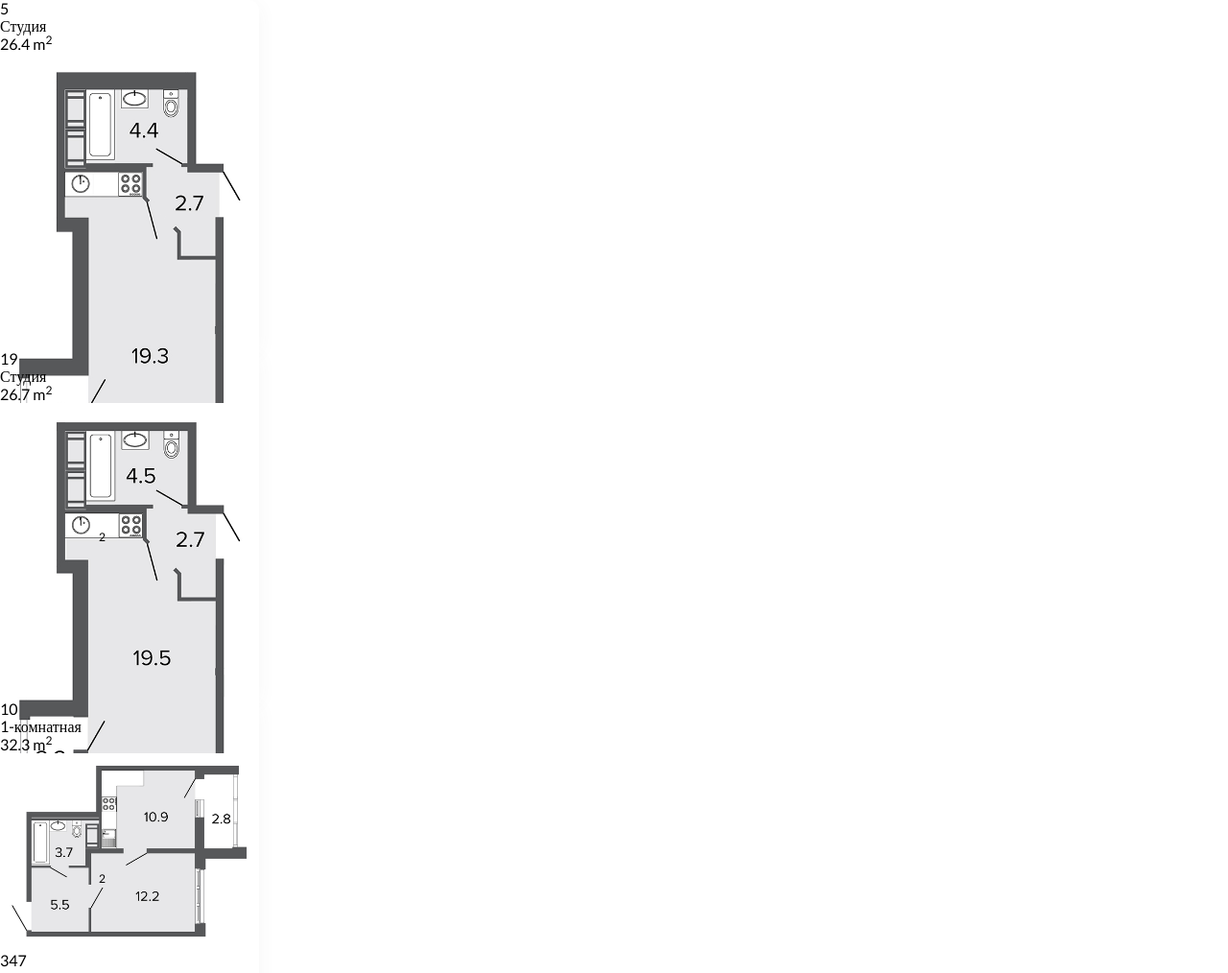
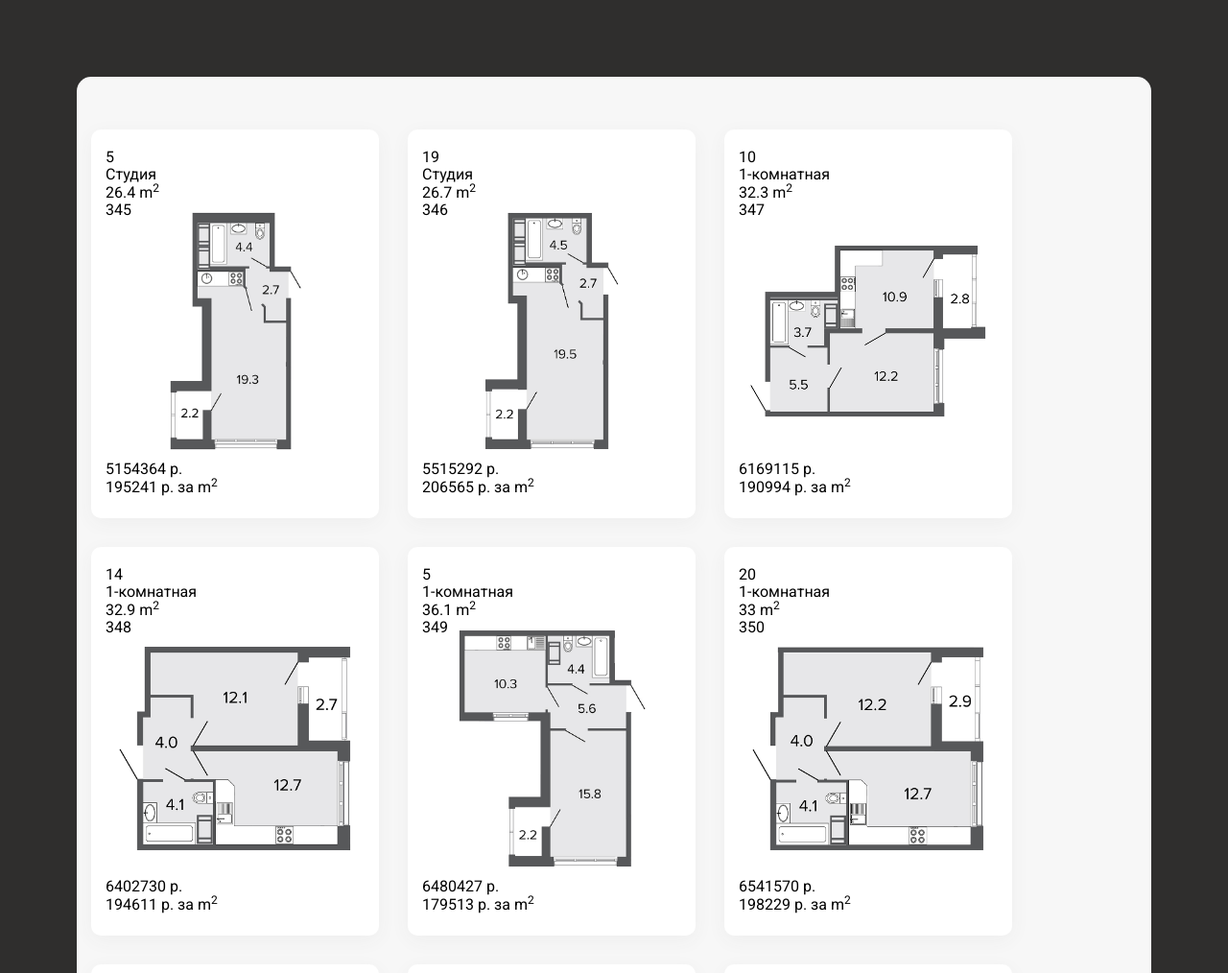
Before and after one commit to ageevweb/flats, a website built with webpack: page src/index.pug in a window 1280 px wide. Shown: the top 1014 px of the page at 96% size. Built offline with nearby package versions, Linux system fonts and the light colour scheme.

Commit message:
list's container

```diff
--- a/src/index.js
+++ b/src/index.js
@@ -140,8 +140,6 @@ let list = document.getElementById('list')
 
 function renderFlats(){
   let flatsArr = flats.map((item) => {
-    console.log(item)
-
     return `
       <div class="flat-item">
         <div class="flat-item__top">
@@ -149,8 +147,7 @@ function renderFlats(){
           <div class="flat-item__type">${item.type}</div>
           <div class="flat-item__meters">${item.meters} m<sup>2</sup></div>
         </div>
-        <div class="flat-item__img">
-          <img src="/img/${item.img}.jpg">
+        <div class="flat-item__img" style="background-image: url('/img/${item.img}.jpg')">
           <div class="flat-item__number">${item.id}</div>
         </div>
         <div class="flat-item__bottom">
@@ -160,7 +157,8 @@ function renderFlats(){
       </div>
     `
   })
-
   list.innerHTML = flatsArr.join('')
 }
+
+
 renderFlats()
--- a/src/index.pug
+++ b/src/index.pug
@@ -5,5 +5,6 @@ html
     meta(name="viewport" content="width=device-width, initial-scale=1.0")
     title FlatsJS
   body
-    #list
-    h1 HELLo
+    .maincontent
+      .container
+        #list
--- /dev/null
+++ b/src/styles/base.scss
@@ -0,0 +1,19 @@
+@import '~normalize.css';
+@import url('https://fonts.googleapis.com/css?family=Roboto:100,100i,300,300i,400,400i,700,700i,900,900i&display=swap');
+
+body{
+  font-family: 'Roboto';
+  background: $darklight;
+  padding: 80px;
+}
+
+.maincontent{
+  border-radius: 15px;
+  background: $whitesmoke;
+  padding: 40px 0;
+}
+
+.container{
+  max-width: 1320px;
+  margin: 0 auto;
+}
--- a/src/styles/flatItem.scss
+++ b/src/styles/flatItem.scss
@@ -1,15 +1,18 @@
 .flat-item{
   width: 270px;
+  margin: 15px;
   height: 365px;
   background: $white;
   box-shadow: 0px 5px 20px rgba(86, 86, 86, 0.05);
   border-radius: 10px;
-
+  padding: 20px 15px;
 
   &__img{
-    img {
-      max-width: 100%;
-      max-height: 100%;
-    }
+    width: 100%;
+    height: 270px;
+    position: relative;
+    background-repeat: no-repeat;
+    background-position: 50%;
+    background-size: contain;
   }
 }
--- /dev/null
+++ b/src/styles/flatList.scss
@@ -0,0 +1,5 @@
+#list{
+  width: 100%;
+  display: flex;
+  flex-wrap: wrap;
+}
--- a/src/styles/style.scss
+++ b/src/styles/style.scss
@@ -1,12 +1,4 @@
-@import '~normalize.css';
-@import url('https://fonts.googleapis.com/css?family=Lato:100,100i,300,300i,400,400i,700,700i,900,900i&display=swap');
-
 @import './vars.scss';
+@import './base.scss';
+@import './flatList.scss';
 @import './flatItem.scss';
-
-body{
-  font-family: 'Lato';
-}
-h1{
-  color: $dark;
-}
```
